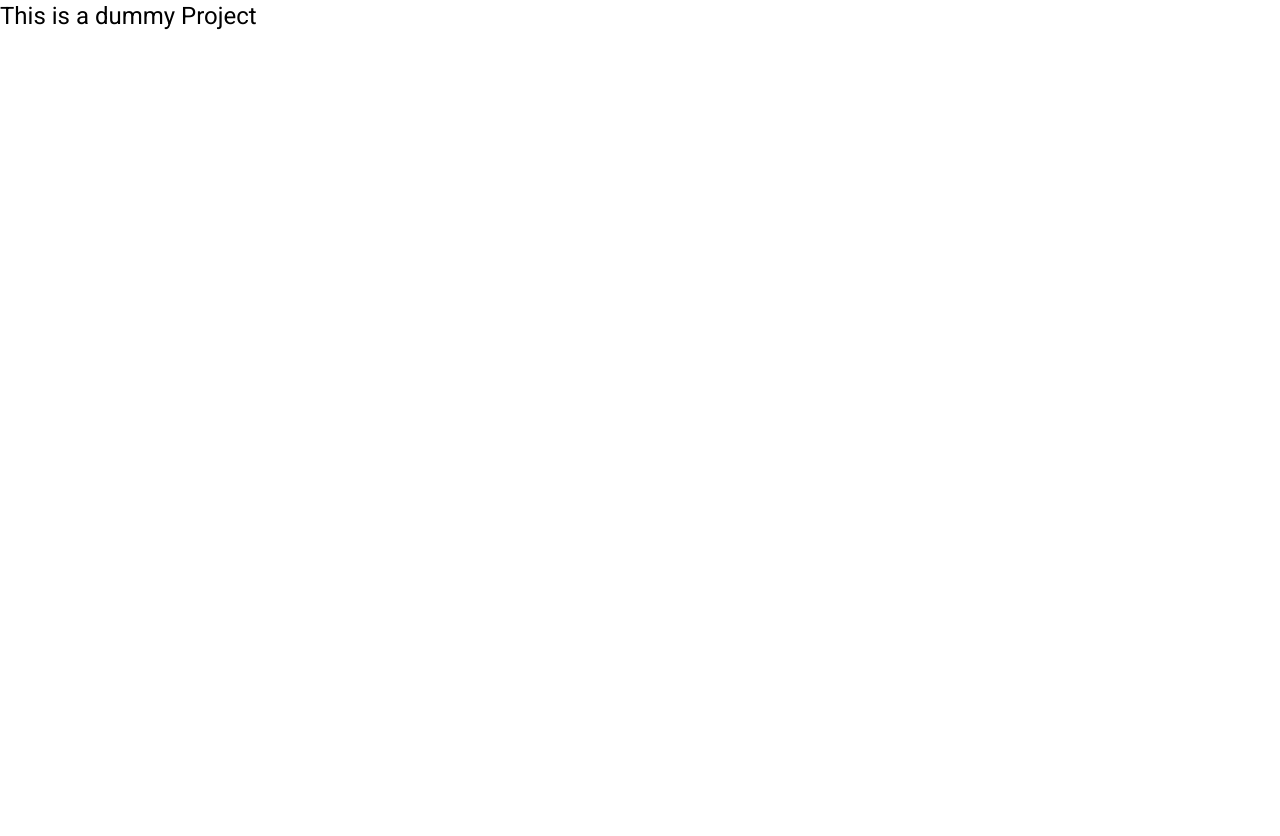
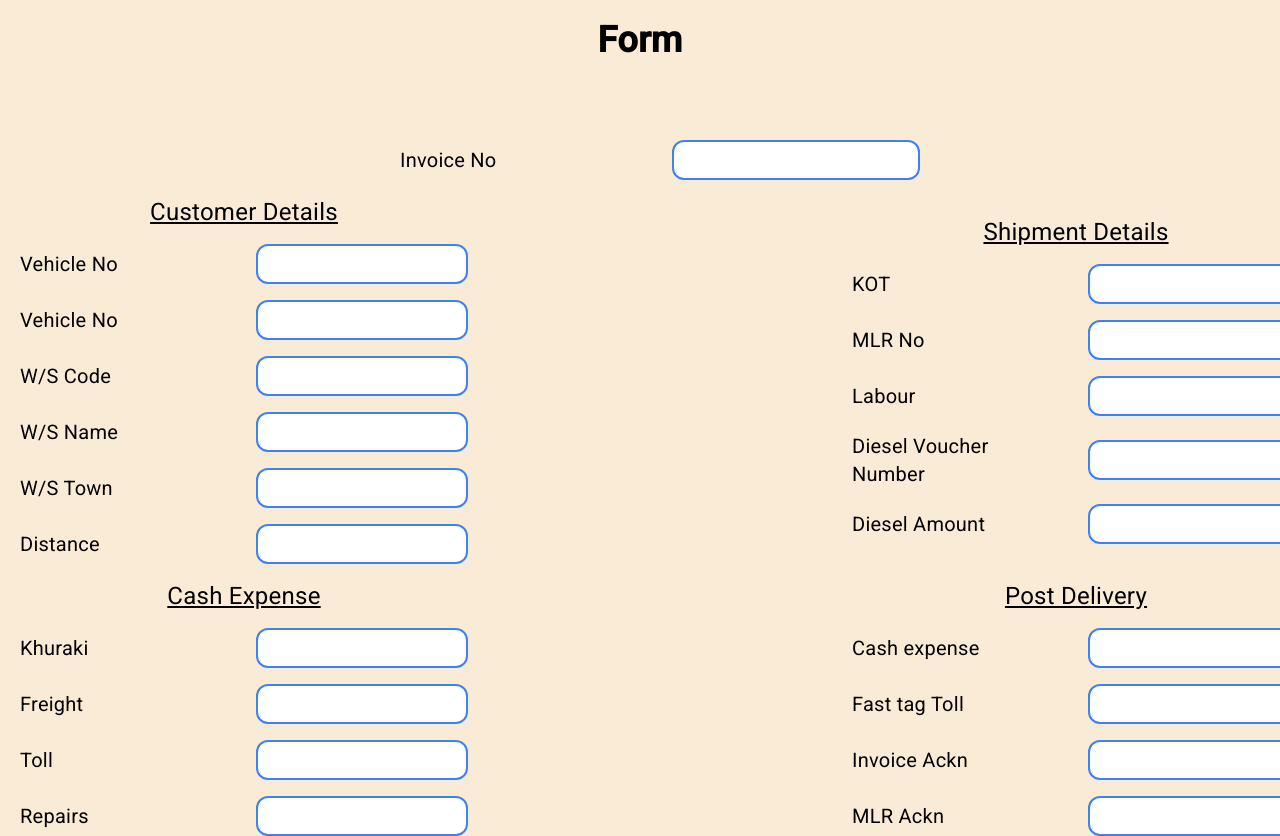
Before and after one commit to atulsingh369/angularSample, an Angular app: page / in a window 1280 px wide. Before the commit the page ends 800 px from the top, so only its background shows below. Built offline with nearby package versions, Linux system fonts and the light colour scheme.

Commit message:
Added form using TailwindCSS

```diff
--- a/src/app/app.component.html
+++ b/src/app/app.component.html
@@ -1,3 +1,174 @@
-<div>
-  <h1>This is a dummy Project</h1>
+<div class="m-5 text-xl">
+  <p class="text-4xl font-semibold text-center">Form</p>
+
+  <form class="flex flex-col items-center w-screen space-y-4 mt-20">
+    <div class="grid grid-cols-2 gap-6 items-center">
+      <label>Invoice No</label>
+      <input
+        type="text"
+        class="border-2 border-blue-500 rounded-xl px-2 py-1"
+      />
+    </div>
+
+    <div class="grid grid-cols-2 gap-96 items-center">
+      <div class="space-y-4">
+        <p class="text-2xl text-center underline underline-offset-2">
+          Customer Details
+        </p>
+
+        <div class="grid grid-cols-2 gap-6 items-center">
+          <label>Vehicle No</label>
+          <input
+            type="text"
+            class="border-2 border-blue-500 rounded-xl px-2 py-1"
+          />
+        </div>
+
+        <div class="grid grid-cols-2 gap-6 items-center">
+          <label>Vehicle No</label>
+          <input
+            type="text"
+            class="border-2 border-blue-500 rounded-xl px-2 py-1"
+          />
+        </div>
+        <div class="grid grid-cols-2 gap-6 items-center">
+          <label>W/S Code</label>
+          <input
+            type="text"
+            class="border-2 border-blue-500 rounded-xl px-2 py-1"
+          />
+        </div>
+        <div class="grid grid-cols-2 gap-6 items-center">
+          <label>W/S Name</label>
+          <input
+            type="text"
+            class="border-2 border-blue-500 rounded-xl px-2 py-1"
+          />
+        </div>
+        <div class="grid grid-cols-2 gap-6 items-center">
+          <label>W/S Town</label>
+          <input
+            type="text"
+            class="border-2 border-blue-500 rounded-xl px-2 py-1"
+          />
+        </div>
+        <div class="grid grid-cols-2 gap-6 items-center">
+          <label>Distance</label>
+          <input
+            type="number"
+            class="border-2 border-blue-500 rounded-xl px-2 py-1"
+          />
+        </div>
+      </div>
+      <div class="space-y-4">
+        <p class="text-2xl text-center underline underline-offset-2">
+          Shipment Details
+        </p>
+        <div class="grid grid-cols-2 gap-6 items-center">
+          <label>KOT</label>
+          <input
+            type="text"
+            class="border-2 border-blue-500 rounded-xl px-2 py-1"
+          />
+        </div>
+        <div class="grid grid-cols-2 gap-6 items-center">
+          <label>MLR No</label>
+          <input
+            type="text"
+            class="border-2 border-blue-500 rounded-xl px-2 py-1"
+          />
+        </div>
+        <div class="grid grid-cols-2 gap-6 items-center">
+          <label>Labour</label>
+          <input
+            type="text"
+            class="border-2 border-blue-500 rounded-xl px-2 py-1"
+          />
+        </div>
+        <div class="grid grid-cols-2 gap-6 items-center">
+          <label>Diesel Voucher Number</label>
+          <input
+            type="text"
+            class="border-2 border-blue-500 rounded-xl px-2 py-1"
+          />
+        </div>
+        <div class="grid grid-cols-2 gap-6 items-center">
+          <label>Diesel Amount</label>
+          <input
+            type="text"
+            class="border-2 border-blue-500 rounded-xl px-2 py-1"
+          />
+        </div>
+      </div>
+    </div>
+
+    <div class="grid grid-cols-2 gap-96 items-center">
+      <div class="space-y-4">
+        <p class="text-2xl text-center underline underline-offset-2">
+          Cash Expense
+        </p>
+        <div class="grid grid-cols-2 gap-6 items-center">
+          <label>Khuraki</label>
+          <input
+            type="text"
+            class="border-2 border-blue-500 rounded-xl px-2 py-1"
+          />
+        </div>
+        <div class="grid grid-cols-2 gap-6 items-center">
+          <label>Freight</label>
+          <input
+            type="text"
+            class="border-2 border-blue-500 rounded-xl px-2 py-1"
+          />
+        </div>
+        <div class="grid grid-cols-2 gap-6 items-center">
+          <label>Toll</label>
+          <input
+            type="text"
+            class="border-2 border-blue-500 rounded-xl px-2 py-1"
+          />
+        </div>
+        <div class="grid grid-cols-2 gap-6 items-center">
+          <label>Repairs</label>
+          <input
+            type="text"
+            class="border-2 border-blue-500 rounded-xl px-2 py-1"
+          />
+        </div>
+      </div>
+      <div class="space-y-4">
+        <p class="text-2xl text-center underline underline-offset-2">
+          Post Delivery
+        </p>
+        <div class="grid grid-cols-2 gap-6 items-center">
+          <label>Cash expense</label>
+          <input
+            type="text"
+            class="border-2 border-blue-500 rounded-xl px-2 py-1"
+          />
+        </div>
+        <div class="grid grid-cols-2 gap-6 items-center">
+          <label>Fast tag Toll</label>
+          <input
+            type="text"
+            class="border-2 border-blue-500 rounded-xl px-2 py-1"
+          />
+        </div>
+        <div class="grid grid-cols-2 gap-6 items-center">
+          <label>Invoice Ackn</label>
+          <input
+            type="text"
+            class="border-2 border-blue-500 rounded-xl px-2 py-1"
+          />
+        </div>
+        <div class="grid grid-cols-2 gap-6 items-center">
+          <label>MLR Ackn</label>
+          <input
+            type="text"
+            class="border-2 border-blue-500 rounded-xl px-2 py-1"
+          />
+        </div>
+      </div>
+    </div>
+  </form>
 </div>
--- a/src/app/app.component.ts
+++ b/src/app/app.component.ts
@@ -3,7 +3,7 @@ import { Component } from '@angular/core';
 @Component({
   selector: 'app-root',
   templateUrl: './app.component.html',
-  styleUrls: ['./app.component.css']
+  styleUrls: ['./app.component.css'],
 })
 export class AppComponent {
   title = 'angularSample';
--- a/src/index.html
+++ b/src/index.html
@@ -1,14 +1,21 @@
-<!doctype html>
+<!DOCTYPE html>
 <html lang="en">
   <head>
-  <meta charset="utf-8">
+    <meta charset="utf-8" />
     <title>AngularSample</title>
-  <base href="/">
-  <meta name="viewport" content="width=device-width, initial-scale=1">
-  <link rel="icon" type="image/x-icon" href="favicon.ico">
-  <link rel="preconnect" href="https://fonts.gstatic.com">
-  <link href="https://fonts.googleapis.com/css2?family=Roboto:wght@300;400;500&display=swap" rel="stylesheet">
-  <link href="https://fonts.googleapis.com/icon?family=Material+Icons" rel="stylesheet">
+    <base href="/" />
+    <meta name="viewport" content="width=device-width, initial-scale=1" />
+    <link rel="icon" type="image/x-icon" href="favicon.ico" />
+    <link rel="preconnect" href="https://fonts.gstatic.com" />
+    <link
+      href="https://fonts.googleapis.com/css2?family=Roboto:wght@300;400;500&display=swap"
+      rel="stylesheet"
+    />
+    <link
+      href="https://fonts.googleapis.com/icon?family=Material+Icons"
+      rel="stylesheet"
+    />
+    <script src="https://cdn.tailwindcss.com"></script>
   </head>
   <body class="mat-typography">
     <app-root></app-root>
--- a/src/main.ts
+++ b/src/main.ts
@@ -2,6 +2,5 @@ import { platformBrowserDynamic } from '@angular/platform-browser-dynamic';
 
 import { AppModule } from './app/app.module';
 
-
-platformBrowserDynamic().bootstrapModule(AppModule)
-  .catch(err => console.error(err));
+const platform = platformBrowserDynamic();
+platform.bootstrapModule(AppModule).catch((err) => console.error(err));
--- a/src/styles.css
+++ b/src/styles.css
@@ -2,3 +2,10 @@
 
 html, body { height: 100%; }
 body { margin: 0; font-family: Roboto, "Helvetica Neue", sans-serif; }
+
+html, body { height: 100%; }
+body { margin: 0; font-family: Roboto, "Helvetica Neue", sans-serif; }
+
+body{
+	background-color: antiquewhite;
+}
```
Also changed, not shown: src/app/app.component.css (+13 -0 lines), src/app/app.module.ts (+4 -10 lines). Lines whose indentation alone changed are shown as unchanged.
